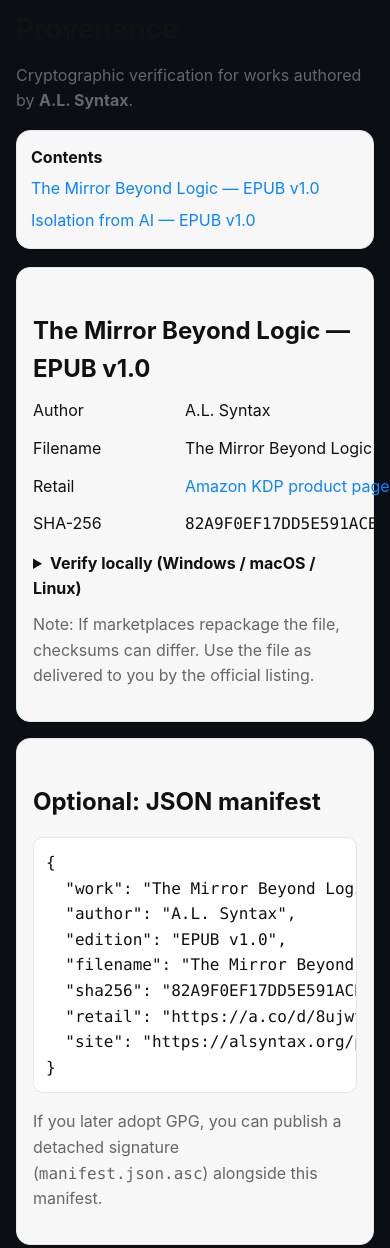
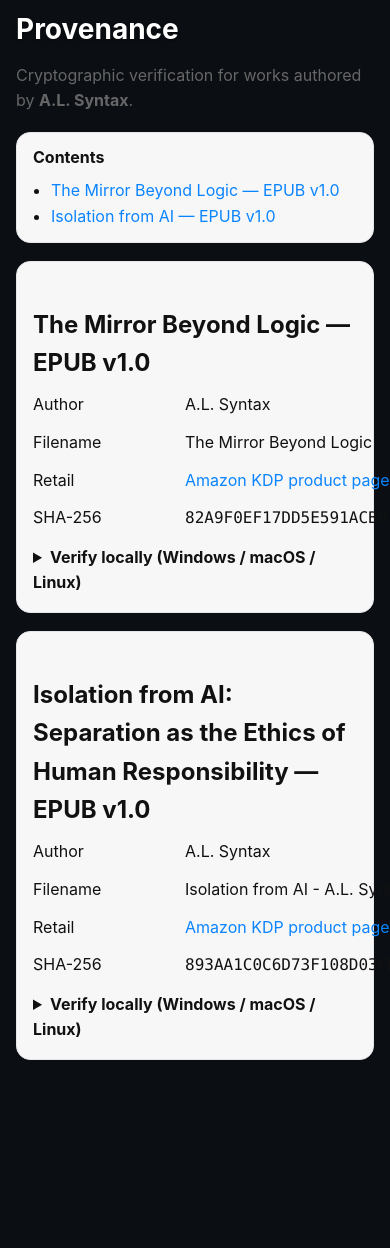
Before and after one commit to Unnamed-Witness/alsyntax-site, a plain HTML site: page provenance/index.html in a window 390 px wide. Shown: the part 100-1348 px from the top of the page. After the commit the page ends 1208 px from the top, so only its background shows below. Drawn offline with Linux system fonts and the light colour scheme.

Commit message:
index.html

```diff
--- a/provenance/index.html
+++ b/provenance/index.html
@@ -10,7 +10,13 @@
     :root{--fg:#111;--muted:#666;--card:#f7f7f8;--accent:#0a84ff}
     body{color:var(--fg)}
     main{max-width:880px;margin:48px auto;padding:0 16px}
-    h1{font-weight:700;font-size:clamp(28px,4vw,38px);margin:0 0 8px}
+    h1{
+      font-weight:700;
+      font-size:clamp(28px,4vw,38px);
+      margin:0 0 8px;
+      color:#fff;               /* ✅ 제목 색상을 흰색으로 지정 */
+      text-shadow:0 1px 3px rgba(0,0,0,.6); /* ✅ 어두운 배경에서도 선명하게 */
+    }
     h2{margin:28px 0 8px}
     .muted{color:var(--muted)}
     .card{background:var(--card);border-radius:14px;padding:16px;border:1px solid #e6e6ea}
@@ -20,10 +26,6 @@
     pre{overflow:auto;background:#fff;border:1px solid #e6e6ea;border-radius:10px;padding:12px}
     a{color:var(--accent);text-decoration:none}
     a:hover{text-decoration:underline}
-    /* TOC */
-    #toc.card{padding:14px}
-    #toc ul{list-style:none;margin:6px 0 0;padding:0;display:grid;gap:6px}
-    #toc li a{display:inline-block}
   </style>
 </head>
 <body>
@@ -40,20 +42,20 @@
       });
     }).catch(console.error);
   </script>
-<main>
+
+  <main>
     <h1>Provenance</h1>
     <p class="muted">Cryptographic verification for works authored by <strong>A.L. Syntax</strong>.</p>
 
-    <!-- TOC -->
-    <nav id="toc" class="card" aria-label="Contents">
+    <nav class="card" style="margin:18px 0;padding:12px 16px">
       <strong>Contents</strong>
-      <ul>
+      <ul style="margin:8px 0 0;padding-left:18px;line-height:1.6">
         <li><a href="#mirror-beyond-logic">The Mirror Beyond Logic — EPUB v1.0</a></li>
         <li><a href="#isolation-from-ai">Isolation from AI — EPUB v1.0</a></li>
       </ul>
     </nav>
 
-    <!-- WORK 1: The Mirror Beyond Logic -->
+    <!-- BOOK 1 -->
     <section id="mirror-beyond-logic" class="card" style="margin-top:18px">
       <h2>The Mirror Beyond Logic — EPUB v1.0</h2>
       <div class="kv">
@@ -63,7 +65,6 @@
         <div>SHA-256</div>
         <div><code>82A9F0EF17DD5E591ACBD3DCF92D61A990C048486E08F6217549133BFF1788E3</code></div>
       </div>
-
       <details style="margin-top:12px">
         <summary><strong>Verify locally (Windows / macOS / Linux)</strong></summary>
         <div style="display:grid;gap:12px;margin-top:10px">
@@ -76,41 +77,19 @@
             <pre>shasum -a 256 "The Mirror Beyond Logic - A.L. Syntax.epub"</pre>
           </div>
         </div>
-        <p class="muted">The output must exactly match the SHA-256 shown above (case-insensitive).</p>
       </details>
-
-      <p class="muted" style="margin-top:10px">
-        Note: If marketplaces repackage the file, checksums can differ. Use the file as delivered to you by the official listing.
-      </p>
     </section>
 
-    <!-- Optional signed manifest example for Mirror -->
-    <section class="card" style="margin-top:16px">
-      <h2>Optional: JSON manifest</h2>
-      <pre>{
-  "work": "The Mirror Beyond Logic",
-  "author": "A.L. Syntax",
-  "edition": "EPUB v1.0",
-  "filename": "The Mirror Beyond Logic - A.L. Syntax.epub",
-  "sha256": "82A9F0EF17DD5E591ACBD3DCF92D61A990C048486E08F6217549133BFF1788E3",
-  "retail": "https://a.co/d/8ujwtkh",
-  "site": "https://alsyntax.org/provenance"
-}</pre>
-      <p class="muted">If you later adopt GPG, you can publish a detached signature (<code>manifest.json.asc</code>) alongside this manifest.</p>
-    </section>
-
-    <!-- WORK 2: Isolation from AI -->
+    <!-- BOOK 2 -->
     <section id="isolation-from-ai" class="card" style="margin-top:18px">
       <h2>Isolation from AI: Separation as the Ethics of Human Responsibility — EPUB v1.0</h2>
       <div class="kv">
         <div>Author</div><div>A.L. Syntax</div>
         <div>Filename</div><div class="mono">Isolation from AI - A.L. Syntax.epub</div>
-        <div>Retail</div>
-        <div><a href="https://a.co/d/h6f3Nxt" rel="nofollow">Amazon KDP product page</a></div>
+        <div>Retail</div><div><a href="https://a.co/d/h6f3NXt" rel="nofollow">Amazon KDP product page</a></div>
         <div>SHA-256</div>
         <div><code>893AA1C0C6D73F108D03FB9B07E236A50BE5130DC05F18CFB19BCB7E4F644AE2</code></div>
       </div>
-
       <details style="margin-top:12px">
         <summary><strong>Verify locally (Windows / macOS / Linux)</strong></summary>
         <div style="display:grid;gap:12px;margin-top:10px">
@@ -123,29 +102,8 @@
             <pre>shasum -a 256 "Isolation from AI - A.L. Syntax.epub"</pre>
           </div>
         </div>
-        <p class="muted">The output must exactly match the SHA-256 shown above (case-insensitive).</p>
       </details>
-
-      <p class="muted" style="margin-top:10px">
-        Note: If marketplaces repackage the file, checksums can differ. Use the file as delivered to you by the official listing.
-      </p>
     </section>
-
-    <!-- Optional signed manifest example for Isolation -->
-    <section class="card" style="margin-top:16px">
-      <h2>Optional: JSON manifest</h2>
-      <pre>{
-  "work": "Isolation from AI: Separation as the Ethics of Human Responsibility",
-  "author": "A.L. Syntax",
-  "edition": "EPUB v1.0",
-  "filename": "Isolation from AI - A.L. Syntax.epub",
-  "sha256": "893AA1C0C6D73F108D03FB9B07E236A50BE5130DC05F18CFB19BCB7E4F644AE2",
-  "retail": "https://a.co/d/h6f3Nxt",
-  "site": "https://alsyntax.org/provenance"
-}</pre>
-      <p class="muted">If you later adopt GPG, you can publish a detached signature (<code>manifest.json.asc</code>) alongside this manifest.</p>
-    </section>
-
   </main>
 </body>
 </html>
```
